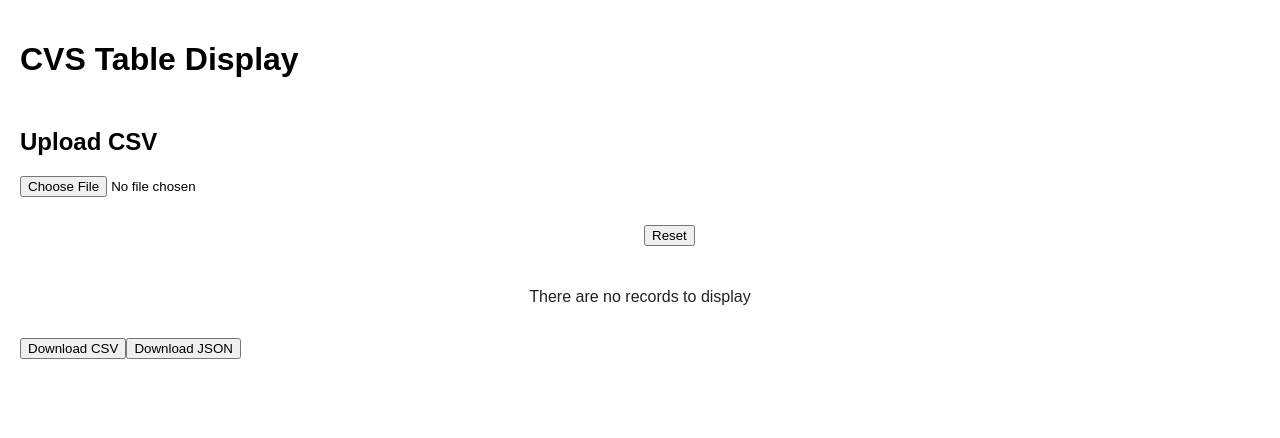
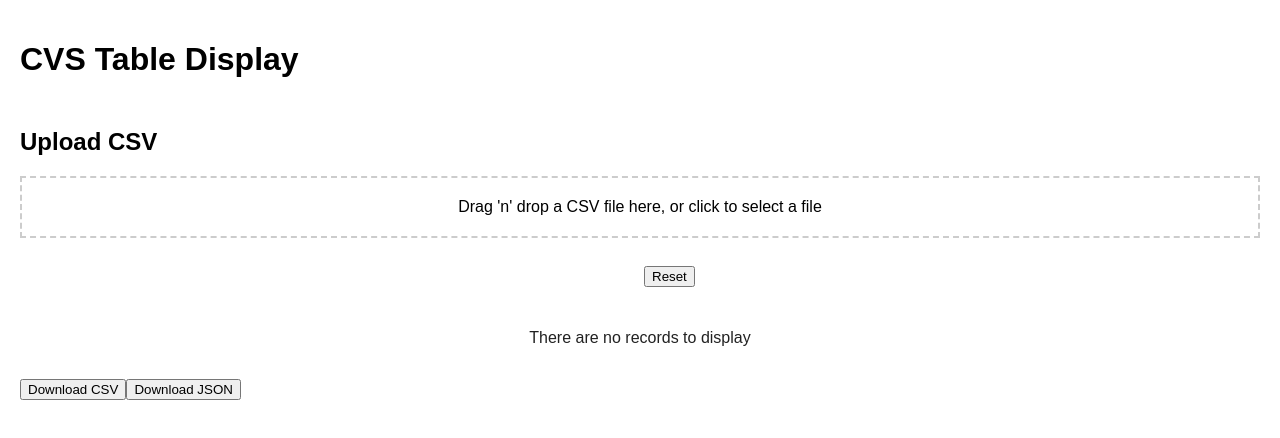
Before and after one commit to sealmindset/CSViewer, a React (Create React App) app: page / in a window 1280 px wide. Shown: the top 438 px of the page. Built offline with nearby package versions, Linux system fonts and the light colour scheme.

Commit message:
Update dropzone

```diff
--- a/package.json
+++ b/package.json
@@ -10,6 +10,7 @@
     "react": "^18.2.0",
     "react-data-table-component": "^7.5.3",
     "react-dom": "^18.2.0",
+    "react-dropzone": "^14.2.3",
     "react-modal": "^3.16.1",
     "react-scripts": "5.0.1",
     "react-table": "^7.8.0",
--- a/src/App.css
+++ b/src/App.css
@@ -125,3 +125,15 @@ td {
 .toggle-columns-table input[type="checkbox"] {
   width: auto;
 }
+
+.dropzone {
+  border: 2px dashed #ccc;
+  padding: 20px;
+  text-align: center;
+  cursor: pointer;
+}
+
+.dropzone p {
+  margin: 0;
+  font-size: 16px;
+}
--- a/src/App.js
+++ b/src/App.js
@@ -3,6 +3,7 @@ import Papa from "papaparse";
 import Modal from "react-modal";
 import RowPopup from "./RowPopup";
 import DataTable from "react-data-table-component";
+import { useDropzone } from "react-dropzone";
 import "./App.css";
 
 const App = () => {
@@ -57,8 +58,9 @@ const App = () => {
     });
   }, [renamedHeaders, hiddenColumns, filterCriteria, searchTerms]);
 
-  const handleFileUpload = (event) => {
-    const file = event.target.files[0];
+  // Create a function to handle file drop using react-dropzone
+  const handleDrop = useCallback((acceptedFiles) => {
+    const file = acceptedFiles[0];
     Papa.parse(file, {
       header: true,
       skipEmptyLines: true,
@@ -72,7 +74,14 @@ const App = () => {
         setDropdownOptions({});
       },
     });
-  };
+  }, []);
+
+  // Use react-dropzone hook
+  const { getRootProps, getInputProps } = useDropzone({
+    onDrop: handleDrop,
+    accept: ".csv",
+    multiple: false, // Allow only single file drop
+  });
 
   const handleRowClick = (rowData) => {
     setSelectedRowData(rowData);
@@ -129,7 +138,7 @@ const App = () => {
       return updatedHeaders;
     });
   };
-
+  // eslint-disable-next-line
   const handleFilterChange = useCallback((event, column) => {
     const value = event.target.value;
     const newColumn = renamedHeaders[column] || column;
@@ -217,7 +226,10 @@ const App = () => {
       <div className="section section2">
         <div className="upload-container">
           <h2>Upload CSV</h2>
-          <input type="file" accept=".csv" onChange={handleFileUpload} />
+          <div {...getRootProps()} className="dropzone">
+            <input {...getInputProps()} />
+            <p>Drag 'n' drop a CSV file here, or click to select a file</p>
+          </div>
         </div>
       </div>
 
```
Also changed, not shown: 1 other file (tests, documents, lock files or other folders).
